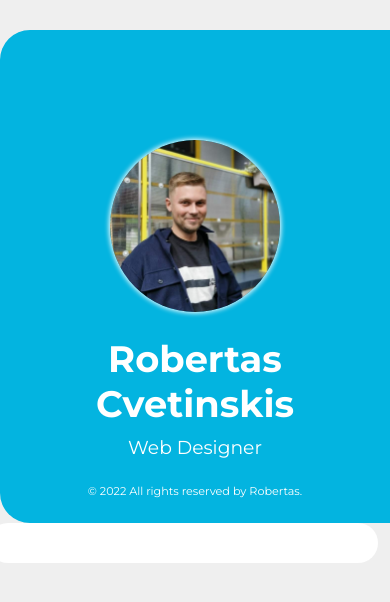
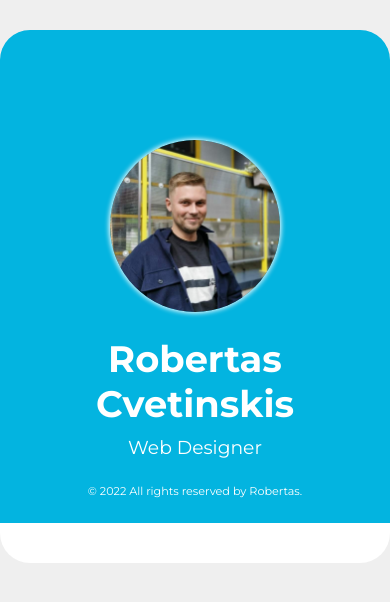
Before and after one commit to RCvetinskis/CAO-26-fetch-Portfolio, a plain HTML site: page index.html in a window 390 px wide. Drawn offline with Linux system fonts and the light colour scheme; no server answers.

Commit message:
added mobile adjustments with border-radius

```diff
--- a/style.css
+++ b/style.css
@@ -167,7 +167,16 @@ label {
     .container{
        display: flex;
        flex-direction: column;
+      position: relative;
+
     }
 
+    .left-side{
+        border-radius: 30px 30px 0px 0px;
+    }
+    .right-side{
+        border-radius: 0px 0px 30px 30px;
+        left: 0;
+    }
 
 }
```
